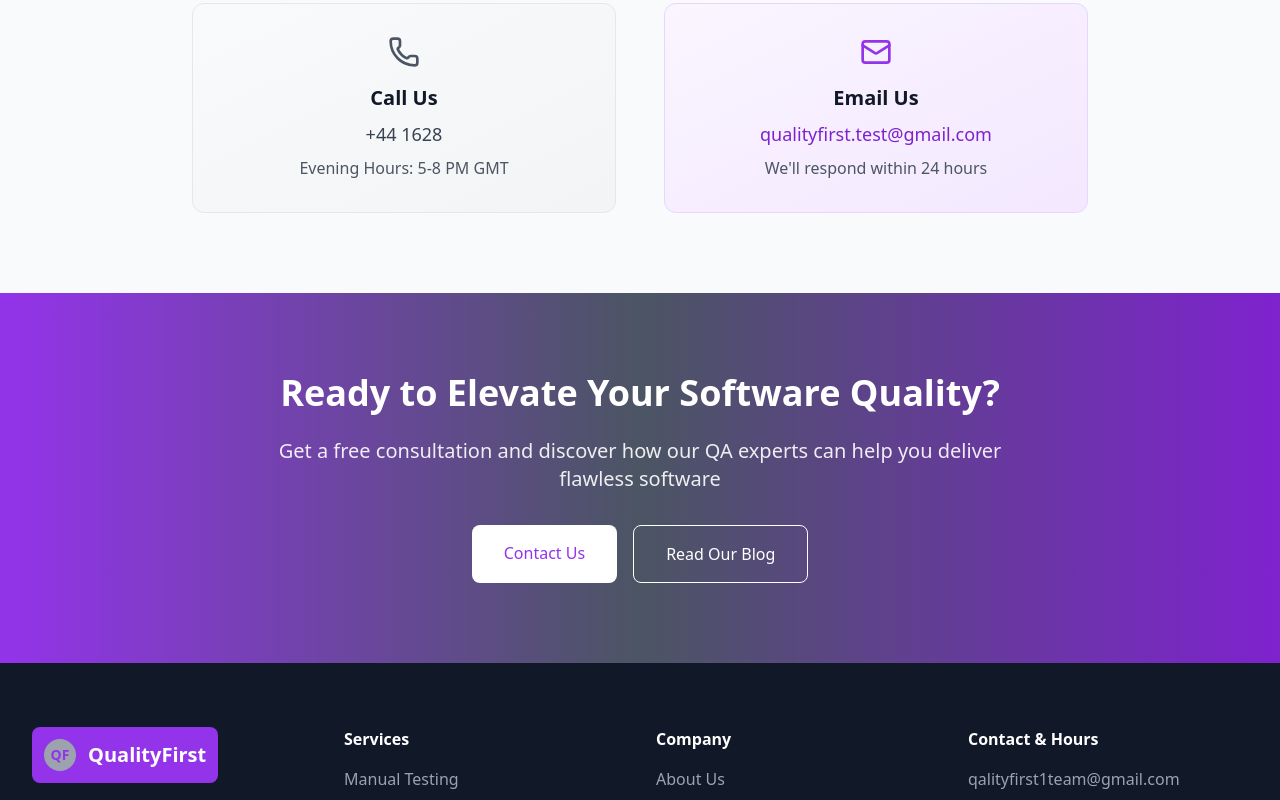
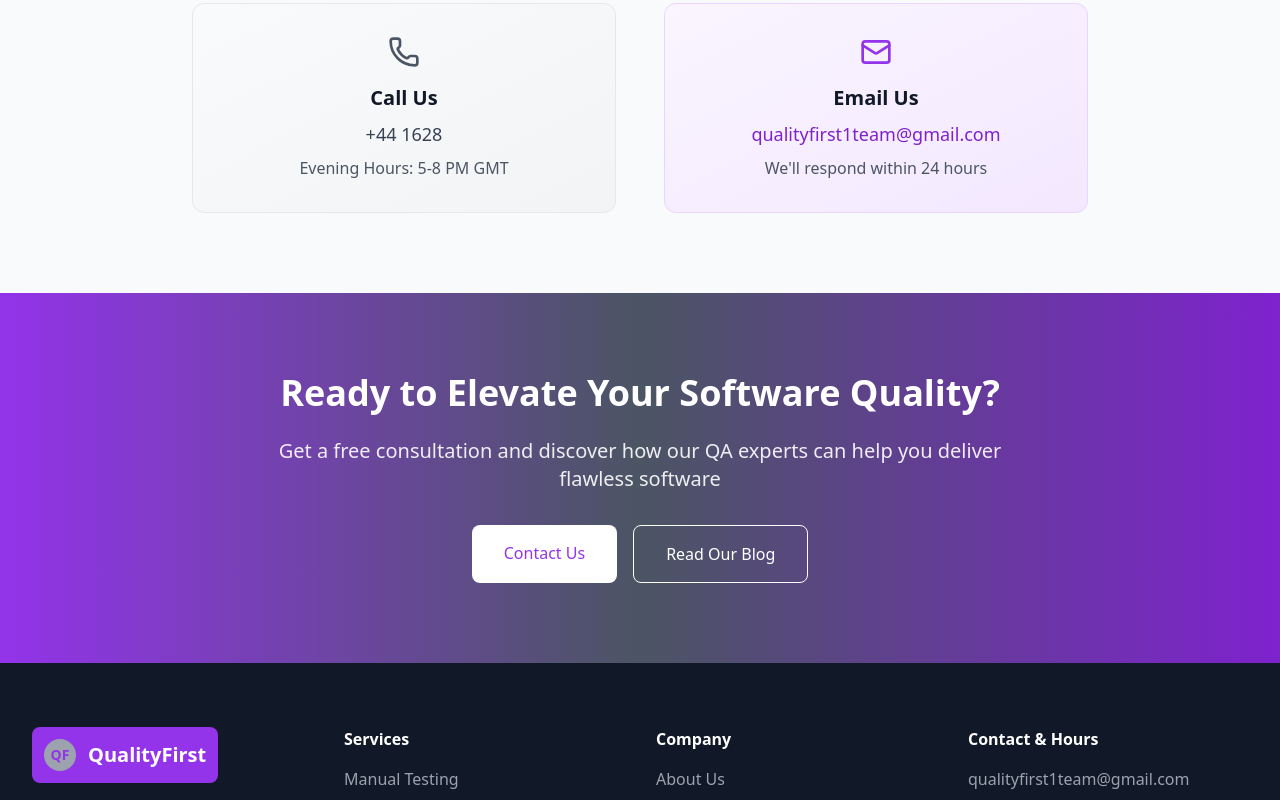
Before and after one commit to younes478/qualityfirst-website, a React (Create React App) app: page / in a window 1280 px wide. Shown: the part 4000-4800 px from the top of the page. Built offline with nearby package versions, Linux system fonts and the light colour scheme.

Commit message:
change email

```diff
--- a/src/App.js
+++ b/src/App.js
@@ -531,7 +531,7 @@ const QualityFirstWebsite = () => {
               <Mail className="w-8 h-8 mx-auto text-purple-600 mb-4" />
               <h3 className="text-lg sm:text-xl font-semibold text-gray-900 mb-2">Email Us</h3>
               <a href="mailto:qualityfirst.test@gmail.com" className="text-base sm:text-lg text-purple-700 hover:text-purple-800 font-medium block break-all">
-                qualityfirst.test@gmail.com
+              qualityfirst1team@gmail.com
               </a>
               <p className="text-gray-600 mt-2 text-sm sm:text-base">We'll respond within 24 hours</p>
             </div>
@@ -599,7 +599,7 @@ const QualityFirstWebsite = () => {
             <div>
               <h4 className="font-semibold mb-4 text-sm sm:text-base">Contact & Hours</h4>
               <div className="text-gray-400 space-y-2 text-sm sm:text-base">
-                <p className="break-all">qalityfirst1team@gmail.com</p>
+                <p className="break-all">qualityfirst1team@gmail.com</p>
                 <p>+44 1628304410</p>
                 <p>London, United Kingdom</p>
                 <div className="mt-3 pt-2 border-t border-gray-800">
```
